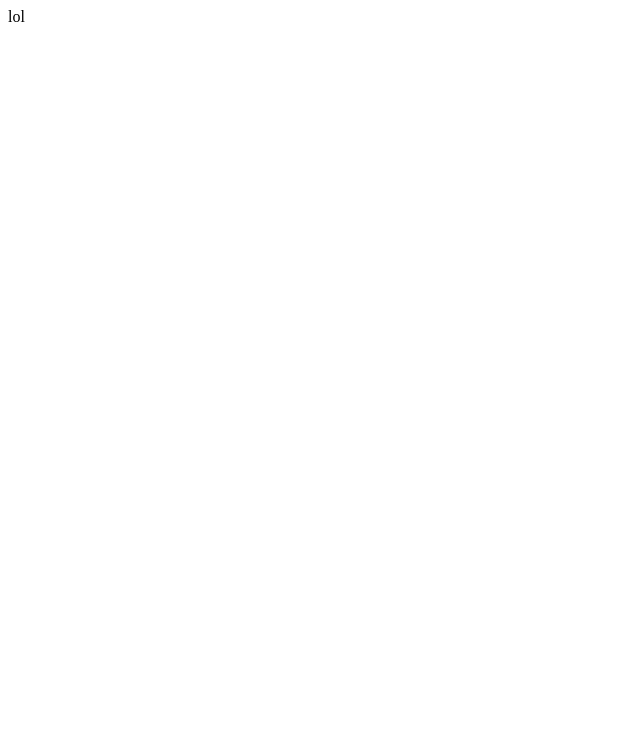
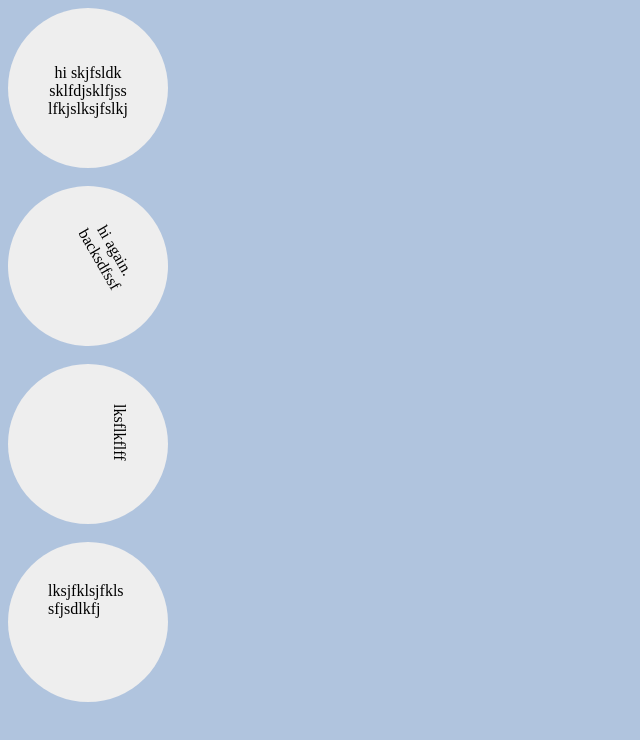
Before and after one commit to Applemaster360/CeplikasWebsite, a plain HTML site: page index.html in a window 1280 px wide. Shown: the whole page, without its empty margins (0-640 px from the left). Drawn offline with Linux system fonts and the light colour scheme.

Commit message:
added fun circles
they turn

```diff
--- a/index.html
+++ b/index.html
@@ -1 +1,43 @@
-lol
+<!-- formatting -->
+<style>
+div {
+height: 80px;
+width: 80px;
+border:0px;
+padding:40px 40px;
+background:#eeeeee;
+border-radius:500px;
+-moz-border-radius: 500px;
+}
+
+.div1{
+transform: rotate(60deg);
+-ms-transform: rotate(60deg); /* IE 9 */
+-webkit-transform: rotate(60deg); /* Safari and Chrome */
+}
+
+.div2{
+transform: rotate(90deg);
+-ms-transform: rotate(90deg); /* IE 9 */
+-webkit-transform: rotate(90deg); /* Safari and Chrome */
+}
+
+
+body {background-color:#b0c4de;}
+
+p {word-wrap:break-word;}
+
+</style>
+
+<div>
+<center> <p>
+hi skjfsldk sklfdjsklfjsslfkjslksjfslkj </p></div>
+<br>
+
+<div class="div1"><center> hi again. backsdfssf </div>
+<br>
+
+<div class="div2" <center> lksflkflff</div>
+<br>
+
+<div> lksjfklsjfkls sfjsdlkfj </div>
```
Also changed, not shown: 1 other file.
